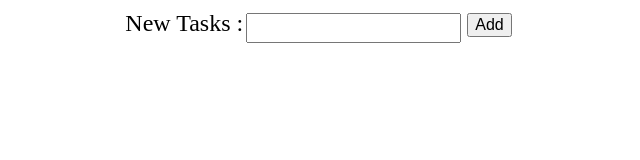
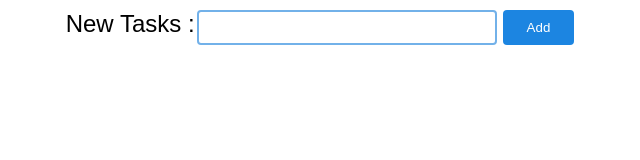
Before and after one commit to rameshkittur/to-do-list, a plain HTML site: page index.html in a window 1280 px wide. Shown: the whole page, without its empty margins (320-960 px from the left). Drawn offline with Linux system fonts and the light colour scheme.

Commit message:
Update style.css

```diff
--- a/style.css
+++ b/style.css
@@ -1,3 +1,45 @@
+*{
+    padding: 0;
+    margin: 0;
+    box-sizing: border-box;
+}
+body{
+    font-family: sans-serif;
+}
+.nav{
+    background-color: #f3faff;
+    box-shadow: 0 0 4px #bbd0e2;
+    position: fixed;
+    top: 0;
+    z-index: 99;
+    left: 0;
+    right: 0;
+
+}
+#item-input{
+    width:300px;
+    height: 100%;
+    padding: 8px;
+    border-radius: 4px;
+    border: 2px solid #72b1e9;
+    margin-left: 2px;
+}
+button{
+    background-color: #1c85e1;
+    color: white;
+    padding: 10px 24px;
+    border:none;
+    border-radius: 4px;
+    cursor: pointer;
+    margin-left: 6px;
+    font-family: sans-serif;
+}
+button:hover{
+    background-color: #0a406f;
+}
+#list{
+    margin-top: 60px;
+}
 .list-itm{
     cursor: pointer;
     width:min-content;
@@ -6,7 +48,7 @@
     /* display: flex; */
     display: block;
     /* text-align: center; */
-    margin: auto;
+   margin:auto;
     background-color: rgb(187, 191, 191);
     width:30%;
     height: 2rem;
@@ -24,11 +66,7 @@ form{
     justify-content: center;
     font-size: 1.5rem;
 }
-input,button{
-    margin: 3px;
-    height: 1.5rem;
-    font-size: 1rem;
-}
+
 #new-item-form{
     margin:10px;
 }
```
